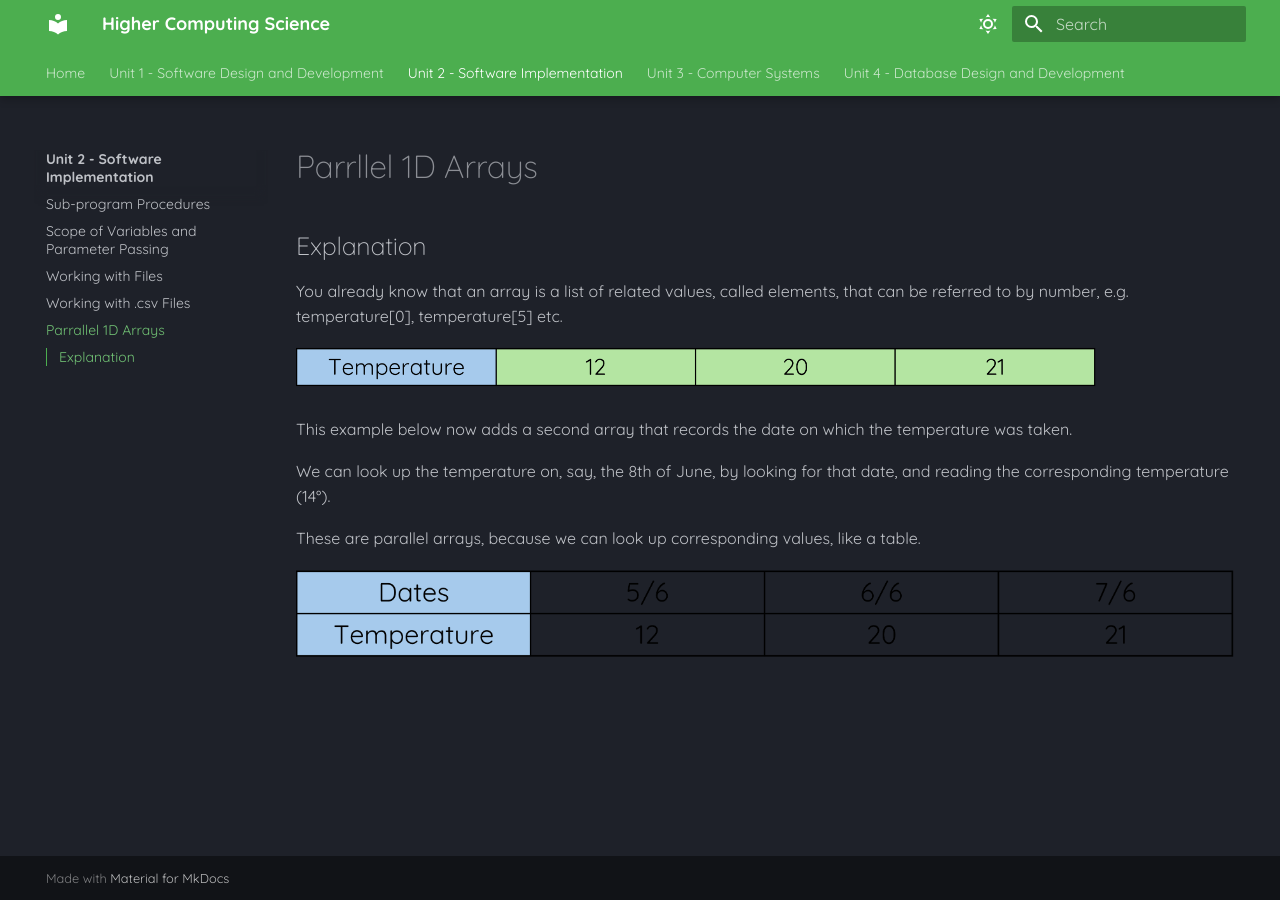
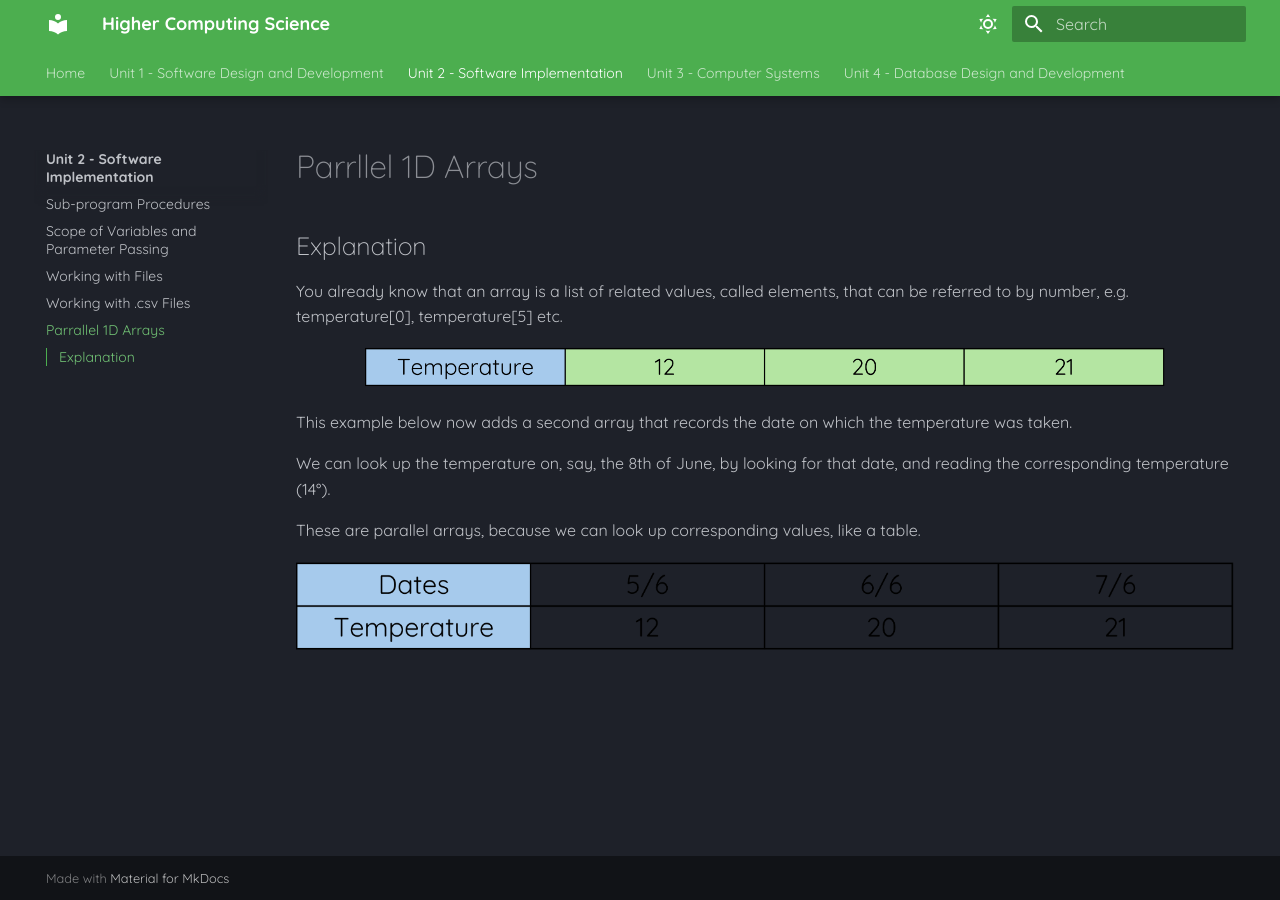
Before and after one commit to Mr-Wood-CS/Higher-Computing-Science-MD-Files, an MkDocs documentation site: the page built from docs/SI/07-Parallel-1D-Arrays.md, in a window 1280 px wide. Built offline with MkDocs 1.6.1 and Material for MkDocs 9.7.7, drawn with Linux system fonts in a browser that asks for light colours.

Commit message:
Update 07-Parallel-1D-Arrays.md

```diff
--- a/docs/SI/07-Parallel-1D-Arrays.md
+++ b/docs/SI/07-Parallel-1D-Arrays.md
@@ -4,7 +4,10 @@
 
 You already know that an array is a list of related values, called elements, that can be referred to by number, e.g. temperature[0], temperature[5] etc.
 
-![Image title](../Images/Parallel-1D-Arrays-1.png){ width="800" }
+<figure markdown="span">
+  ![Img 1](../Images/Parallel-1D-Arrays-1.png){ width="800" }
+</figure>
+
 
 This example below now adds a second array that records the date on which the temperature was taken.
 
```
